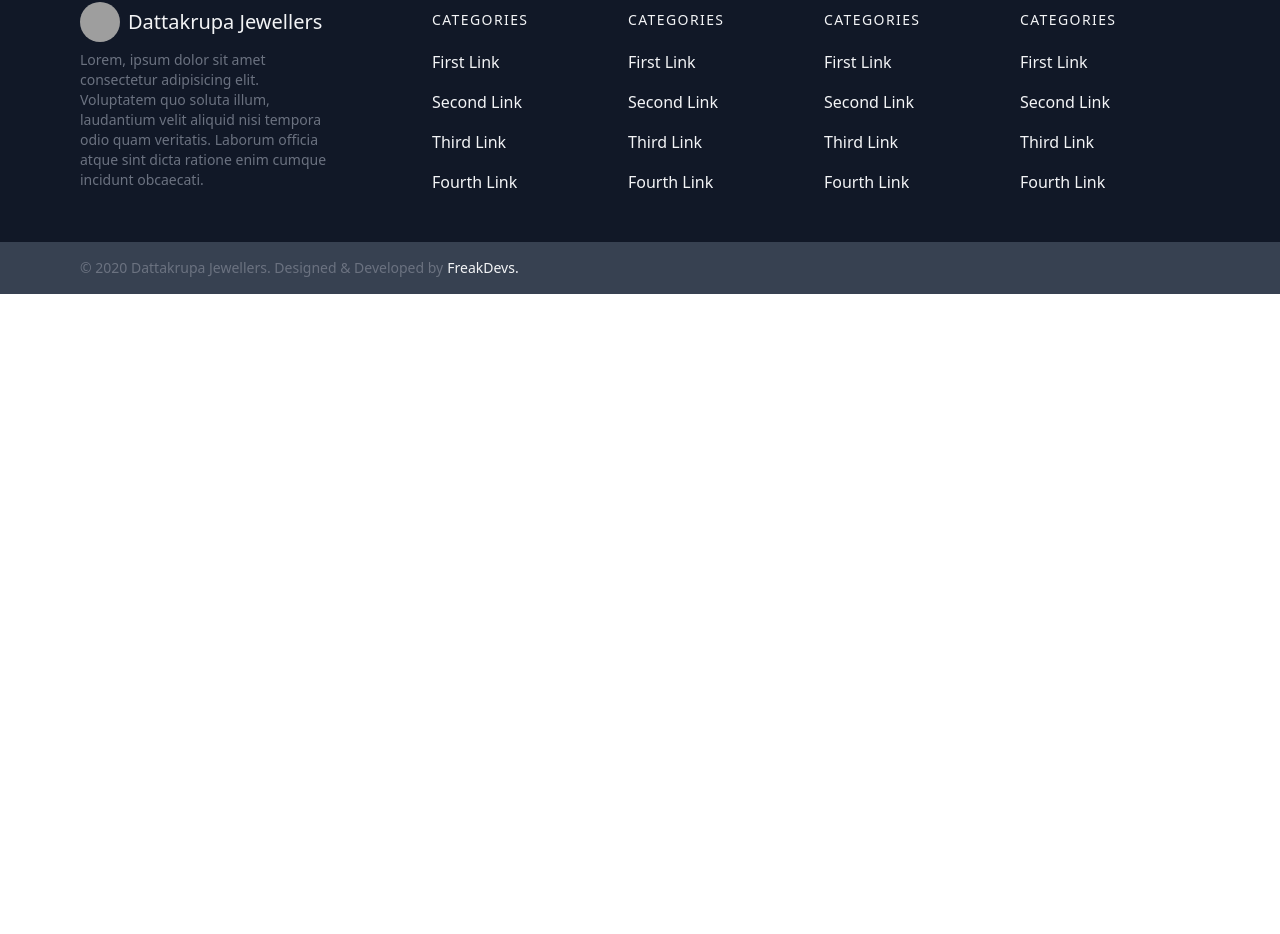
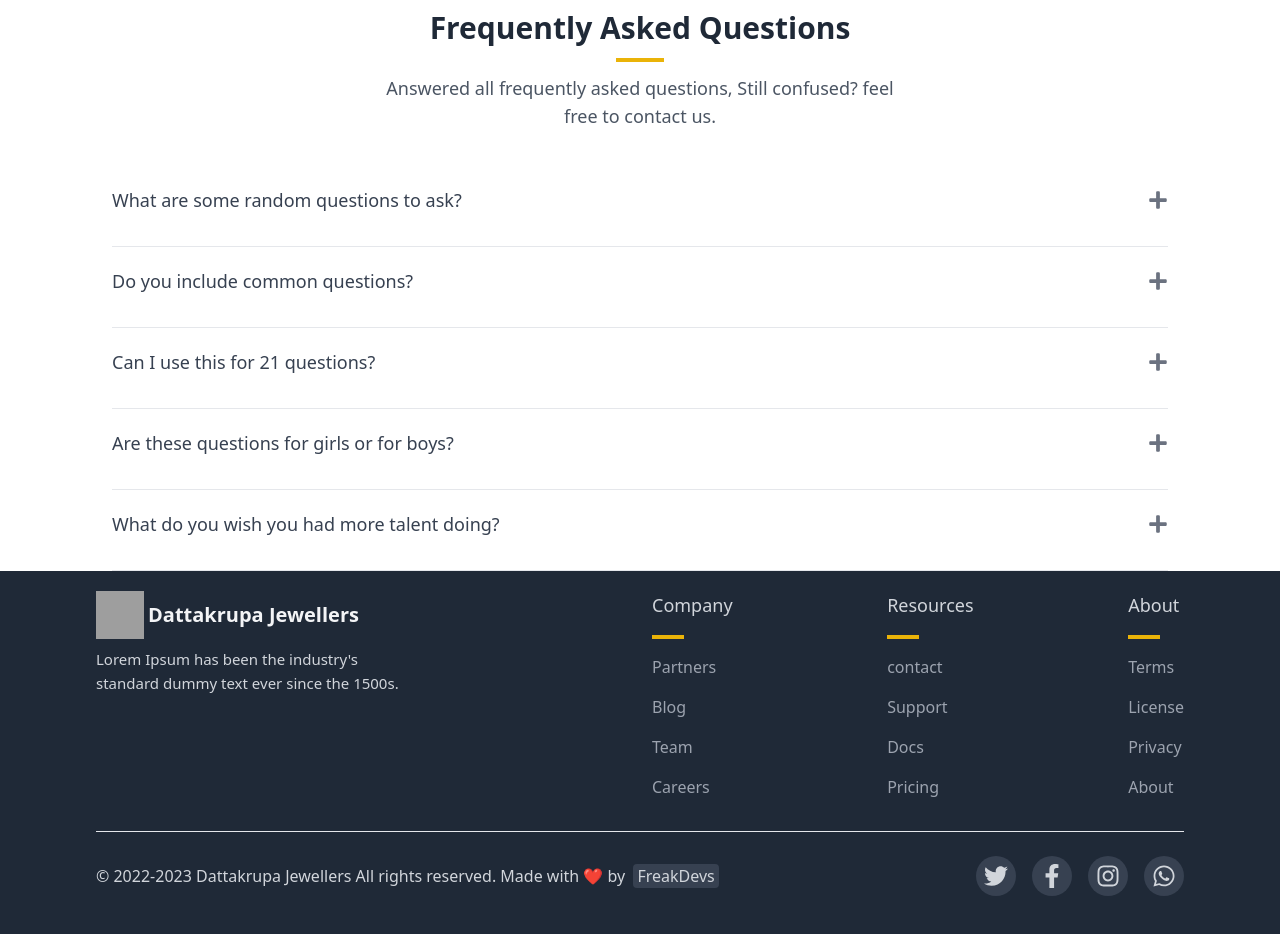
Before and after one commit to FreakDevelopers/dattakrupajewellers, a React (Vite) app: page / in a window 1280 px wide. Shown: the part 1220-2154 px from the top of the page. Before the commit the page ends 1514 px from the top, so only its background shows below. Built offline with nearby package versions, Linux system fonts and the light colour scheme; grey boxes are pictures that could not be loaded.

Commit message:
feat: footer completed & FAQs added

```diff
--- /dev/null
+++ b/src/components/FAQs/FAQs.jsx
@@ -0,0 +1,48 @@
+import FaqsCard from "./FaqsCard";
+
+function FAQs() {
+  const faqsList = [
+    {
+      q: "What are some random questions to ask?",
+      a: "That's exactly the reason we created this random question generator. There are hundreds of random questions to choose from so you're able to find the perfect random question.",
+    },
+    {
+      q: "Do you include common questions?",
+      a: "This generator doesn't include most common questions. The thought is that you can come up with common questions on your own so most of the questions in this generator.",
+    },
+    {
+      q: "Can I use this for 21 questions?",
+      a: "Yes! there are two ways that you can use this question generator depending on what you're after. You can indicate that you want 21 questions generated.",
+    },
+    {
+      q: "Are these questions for girls or for boys?",
+      a: "The questions in this generator are gender neutral and can be used to ask either male of females (or any other gender the person identifies with).",
+    },
+    {
+      q: "What do you wish you had more talent doing?",
+      a: "If you've been searching for a way to get random questions, you've landed on the correct webpage. We created the Random Question Generator to ask you as many random questions as your heart desires.",
+    },
+  ];
+
+  return (
+    <section className="leading-relaxed max-w-screen-xl mt-12 mx-auto px-4 md:px-8">
+      <div className="space-y-3 text-center">
+        <h1 className="text-3xl text-gray-800 font-semibold">
+          Frequently Asked Questions
+        </h1>
+        <div className="w-12 h-1 bg-yellow-500 mx-auto"></div>
+        <p className="text-gray-600 max-w-lg mx-auto text-lg">
+          Answered all frequently asked questions, Still confused? feel free to
+          contact us.
+        </p>
+      </div>
+      <div className="mt-14 max-w-full mx-auto">
+        {faqsList.map((item, idx) => (
+          <FaqsCard idx={idx} faqsList={item} />
+        ))}
+      </div>
+    </section>
+  );
+}
+
+export default FAQs;
--- /dev/null
+++ b/src/components/FAQs/FaqsCard.jsx
@@ -0,0 +1,42 @@
+import React, { useRef, useState } from "react";
+import { FaMinus, FaPlus } from "react-icons/fa";
+
+function FaqsCard(props) {
+  const answerElRef = useRef();
+  const [state, setState] = useState(false);
+  const [answerH, setAnswerH] = useState("0px");
+  const { faqsList, idx } = props;
+
+  const handleOpenAnswer = () => {
+    const answerElH = answerElRef.current.childNodes[0].offsetHeight;
+    setState(!state);
+    setAnswerH(`${answerElH + 20}px`);
+  };
+  return (
+    <div
+      className="space-y-3 mt-5 overflow-hidden border-b"
+      key={idx}
+      onClick={handleOpenAnswer}
+    >
+      <h4 className="cursor-pointer pb-5 flex items-center justify-between text-lg text-gray-700 font-medium">
+        {faqsList.q}
+        {state ? (
+          <FaMinus className="h-5 w-5 text-gray-500 ml-2" />
+        ) : (
+          <FaPlus className="h-5 w-5 text-gray-500 ml-2" />
+        )}
+      </h4>
+      <div
+        ref={answerElRef}
+        className="duration-300"
+        style={state ? { height: answerH } : { height: "0px" }}
+      >
+        <div>
+          <p className="text-gray-500">{faqsList.a}</p>
+        </div>
+      </div>
+    </div>
+  );
+}
+
+export default FaqsCard;
--- a/src/components/Footer.jsx
+++ b/src/components/Footer.jsx
@@ -1,171 +1,167 @@
 import React from "react";
+import {
+  FaFacebookF,
+  FaInstagram,
+  FaTwitter,
+  FaWhatsapp,
+} from "react-icons/fa";
+import { Link } from "react-router-dom";
 
 function Footer() {
+  const year = new Date().getFullYear();
+  const footerNavs = [
+    {
+      label: "Company",
+      items: [
+        {
+          href: "javascript:void()",
+          name: "Partners",
+        },
+        {
+          href: "javascript:void()",
+          name: "Blog",
+        },
+        {
+          href: "javascript:void()",
+          name: "Team",
+        },
+        {
+          href: "javascript:void()",
+          name: "Careers",
+        },
+      ],
+    },
+    {
+      label: "Resources",
+      items: [
+        {
+          href: "javascript:void()",
+          name: "contact",
+        },
+        {
+          href: "javascript:void()",
+          name: "Support",
+        },
+        {
+          href: "javascript:void()",
+          name: "Docs",
+        },
+        {
+          href: "javascript:void()",
+          name: "Pricing",
+        },
+      ],
+    },
+    {
+      label: "About",
+      items: [
+        {
+          href: "javascript:void()",
+          name: "Terms",
+        },
+        {
+          href: "javascript:void()",
+          name: "License",
+        },
+        {
+          href: "javascript:void()",
+          name: "Privacy",
+        },
+        {
+          href: "javascript:void()",
+          name: "About",
+        },
+      ],
+    },
+  ];
   return (
-    <footer className="text-gray-600 leading-10 dark:text-gray-400 body-font bg-gray-900">
-      <div className="container px-20 py-10 mx-auto flex md:items-center lg:items-start md:flex-row md:flex-nowrap flex-wrap flex-col">
-        <div className="w-64 flex-shrink-0 md:mx-0 mx-auto text-center md:text-left">
-          <a className="flex title-font font-medium items-center md:justify-start justify-center text-gray-100 dark:text-gray-300">
+    <footer className="text-gray-300 bg-gray-800 px-4 py-5 mx-auto md:px-24">
+      <div className="gap-6 justify-between md:flex">
+        <div className="flex-1">
+          <div className="max-w-xs">
+            <Link to={"/"} className="flex items-center">
               <img
-              src={"https://ik.imagekit.io/dj/dj/logo/logo.png?updatedAt=1701258840163"}
-              className="w-10 h-10 text-white rounded-full"
-              alt="Logo"
+                src="https://ik.imagekit.io/dj/dj/logo/logo.png?updatedAt=1701258840163"
+                className="h-12 w-12 inline"
               />
-            <span className="ml-2 text-xl">Dattakrupa Jewellers</span>
-          </a>
-          <p className="mt-2 text-sm text-gray-500 dark:text-gray-400">
-            Lorem, ipsum dolor sit amet consectetur adipisicing elit. Voluptatem
-            quo soluta illum, laudantium velit aliquid nisi tempora odio quam
-            veritatis. Laborum officia atque sint dicta ratione enim cumque
-            incidunt obcaecati.
+              <span className="text-gray-100 text-xl ml-1 font-semibold">
+                Dattakrupa Jewellers
+              </span>
+            </Link>
+            <p className="leading-relaxed mt-2 text-[15px]">
+              Lorem Ipsum has been the industry's standard dummy text ever since
+              the 1500s.
             </p>
           </div>
-        <div className="flex-grow flex flex-wrap md:pl-20 -mb-10 md:mt-0 mt-10 md:text-left text-center">
-          {/* Categories Section 1 */}
-          <div className="lg:w-1/4 md:w-1/2 w-full px-4 pt-2">
-            <h2 className="title-font font-medium text-gray-100 dark:text-gray-300 tracking-widest text-sm mb-3">
-              CATEGORIES
-            </h2>
-            <nav className="list-none mb-10">
-              <li>
-                <a className="text-gray-100 dark:text-gray-300 hover:text-gray-200 dark:hover:text-gray-400">
-                  First Link
+        </div>
+        <div className="flex-1 mt-10 space-y-6 items-center justify-between sm:flex md:space-y-0 md:mt-0">
+          {footerNavs.map((item, idx) => (
+            <ul className="space-y-4" key={idx}>
+              <h4 className="text-gray-300 font-medium text-lg">
+                {item.label}
+              </h4>
+              <div className="w-8 h-1 bg-yellow-500"></div>
+              {item.items.map((el, idx) => (
+                <li key={idx}>
+                  <a
+                    href={el.href}
+                    className="text-gray-400 hover:pl-1 transition-all ease-linear duration-300 hover:text-yellow-500"
+                  >
+                    {el.name}
                   </a>
                 </li>
-              <li>
-                <a className="text-gray-100 dark:text-gray-300 hover:text-gray-200 dark:hover:text-gray-400">
-                  Second Link
+              ))}
+            </ul>
+          ))}
+        </div>
+      </div>
+      <div className="mt-8 py-6 border-t items-center justify-between sm:flex">
+        <div className="mt-4 sm:mt-0">
+          &copy; 2022-{year} Dattakrupa Jewellers All rights reserved. Made with
+          ❤ by{" "}
+          <a
+            href="https://freakdevelopers.com"
+            target="_blank"
+            className="ml-1 text-gray-300 bg-gray-700 rounded px-1 py-[1px] hover:bg-gray-600"
+          >
+            FreakDevs
+          </a>
+        </div>
+        <div className="mt-6 sm:mt-0">
+          <ul className="flex items-center space-x-4">
+            <li className="w-10 h-10 bg-gray-700 hover:bg-gray-300 rounded-full flex items-center justify-center">
+              <a href="javascript:void()">
+                <FaTwitter class="svg-icon w-6 h-6 text-gray-300 hover:text-gray-700" />
               </a>
             </li>
-              <li>
-                <a className="text-gray-100 dark:text-gray-300 hover:text-gray-200 dark:hover:text-gray-400">
-                  Third Link
+
+            <li className="w-10 h-10 bg-gray-700 hover:bg-gray-300 rounded-full flex items-center justify-center">
+              <a href="javascript:void()">
+                <FaFacebookF class="svg-icon w-6 h-6 text-gray-300 hover:text-gray-700" />
               </a>
             </li>
-              <li>
-                <a className="text-gray-100 dark:text-gray-300 hover:text-gray-200 dark:hover:text-gray-400">
-                  Fourth Link
+
+            <li className="w-10 h-10 bg-gray-700 hover:bg-gray-300 rounded-full flex items-center justify-center">
+              <a href="javascript:void()">
+                <FaInstagram class="svg-icon w-6 h-6 text-gray-300 hover:text-gray-700" />
               </a>
             </li>
-            </nav>
-          </div>
-          {/* Categories Section 2, 3, 4 (Similar structure) */}
-          <div className="lg:w-1/4 md:w-1/2 w-full px-4 pt-2">
-            <h2 className="title-font font-medium text-gray-100 dark:text-gray-300 tracking-widest text-sm mb-3">
-              CATEGORIES
-            </h2>
-            <nav className="list-none mb-10">
-              <li>
-                <a className="text-gray-100 dark:text-gray-300 hover:text-gray-200 dark:hover:text-gray-400">
-                  First Link
+
+            <li className="w-10 h-10 bg-gray-700 hover:bg-gray-300 rounded-full flex items-center justify-center">
+              <a href="javascript:void()">
+                <FaWhatsapp class="svg-icon w-6 h-6 text-gray-300 hover:text-gray-700" />
               </a>
             </li>
-              <li>
-                <a className="text-gray-100 dark:text-gray-300 hover:text-gray-200 dark:hover:text-gray-400">
-                  Second Link
-                </a>
-              </li>
-              <li>
-                <a className="text-gray-100 dark:text-gray-300 hover:text-gray-200 dark:hover:text-gray-400">
-                  Third Link
-                </a>
-              </li>
-              <li>
-                <a className="text-gray-100 dark:text-gray-300 hover:text-gray-200 dark:hover:text-gray-400">
-                  Fourth Link
-                </a>
-              </li>
-            </nav>
-          </div>
-          <div className="lg:w-1/4 md:w-1/2 w-full px-4 pt-2">
-            <h2 className="title-font font-medium text-gray-100 dark:text-gray-300 tracking-widest text-sm mb-3">
-              CATEGORIES
-            </h2>
-            <nav className="list-none mb-10">
-              <li>
-                <a className="text-gray-100 dark:text-gray-300 hover:text-gray-200 dark:hover:text-gray-400">
-                  First Link
-                </a>
-              </li>
-              <li>
-                <a className="text-gray-100 dark:text-gray-300 hover:text-gray-200 dark:hover:text-gray-400">
-                  Second Link
-                </a>
-              </li>
-              <li>
-                <a className="text-gray-100 dark:text-gray-300 hover:text-gray-200 dark:hover:text-gray-400">
-                  Third Link
-                </a>
-              </li>
-              <li>
-                <a className="text-gray-100 dark:text-gray-300 hover:text-gray-200 dark:hover:text-gray-400">
-                  Fourth Link
-                </a>
-              </li>
-            </nav>
-          </div>
-          <div className="lg:w-1/4 md:w-1/2 w-full px-4 pt-2">
-            <h2 className="title-font font-medium text-gray-100 dark:text-gray-300 tracking-widest text-sm mb-3">
-              CATEGORIES
-            </h2>
-            <nav className="list-none mb-10">
-              <li>
-                <a className="text-gray-100 dark:text-gray-300 hover:text-gray-200 dark:hover:text-gray-400">
-                  First Link
-                </a>
-              </li>
-              <li>
-                <a className="text-gray-100 dark:text-gray-300 hover:text-gray-200 dark:hover:text-gray-400">
-                  Second Link
-                </a>
-              </li>
-              <li>
-                <a className="text-gray-100 dark:text-gray-300 hover:text-gray-200 dark:hover:text-gray-400">
-                  Third Link
-                </a>
-              </li>
-              <li>
-                <a className="text-gray-100 dark:text-gray-300 hover:text-gray-200 dark:hover:text-gray-400">
-                  Fourth Link
-                </a>
-              </li>
-            </nav>
-          </div>
-          {/* ... */}
+          </ul>
         </div>
       </div>
-      {/* Footer Bottom Section */}
-      <div className="bg-gray-700 dark:bg-gray-800">
-        <div className="container mx-auto py-4 px-20 flex flex-wrap flex-col sm:flex-row">
-          <p className="text-gray-500 dark:text-gray-400 text-sm text-center sm:text-left">
-            © 2020 Dattakrupa Jewellers. Designed &amp; Developed by
-            <a
-              href="http://freakdevelopers.com/"
-              rel="noopener noreferrer"
-              className="text-gray-100 dark:text-gray-300 ml-1"
-              target="_blank"
-            >
-              FreakDevs.
-            </a>
-          </p>
-          <span className="inline-flex sm:ml-auto sm:mt-0 mt-2 justify-center sm:justify-start">
-            {/* Social Media Icons (Add your links or replace with your social media icons) */}
-            <a className="text-gray-100 dark:text-gray-300">
-              <svg
-                fill="currentColor"
-                strokeLinecap="round"
-                strokeLinejoin="round"
-                strokeWidth={2}
-                className="w-5 h-5"
-                viewBox="0 0 24 24"
-              >
-                {/* Twitter Icon */}
-              </svg>
-            </a>
-            {/* Add other social media icons here */}
-          </span>
-        </div>
-      </div>
+      <style jsx>{`
+        .svg-icon path,
+        .svg-icon polygon,
+        .svg-icon rect {
+          fill: currentColor;
+        }
+      `}</style>
     </footer>
   );
 }
--- a/src/components/Navbar.jsx
+++ b/src/components/Navbar.jsx
@@ -29,7 +29,7 @@ function Navbar() {
   };
   return (
     <nav className="bg-gray-800">
-      <div className="mx-auto px-4 sm:px-6 lg:px-8">
+      <div className="mx-auto px-4 sm:px-6 lg:px-24">
         <div className="flex items-center justify-between h-16">
           <div className="flex items-center">
             <Link to={"/"} className="text-white">
--- a/src/pages/Home.jsx
+++ b/src/pages/Home.jsx
@@ -1,12 +1,14 @@
 import React from "react";
 import PromoSection from "../components/PromoSection/PromoSection";
 import ProductLists from "../components/Products/ProductLists";
+import FAQs from "../components/FAQs/FAQs";
 
 function Home() {
   return (
     <>
       <PromoSection />
       <ProductLists />
+      <FAQs />
     </>
   );
 }
```
Lines whose indentation alone changed are shown as unchanged.
